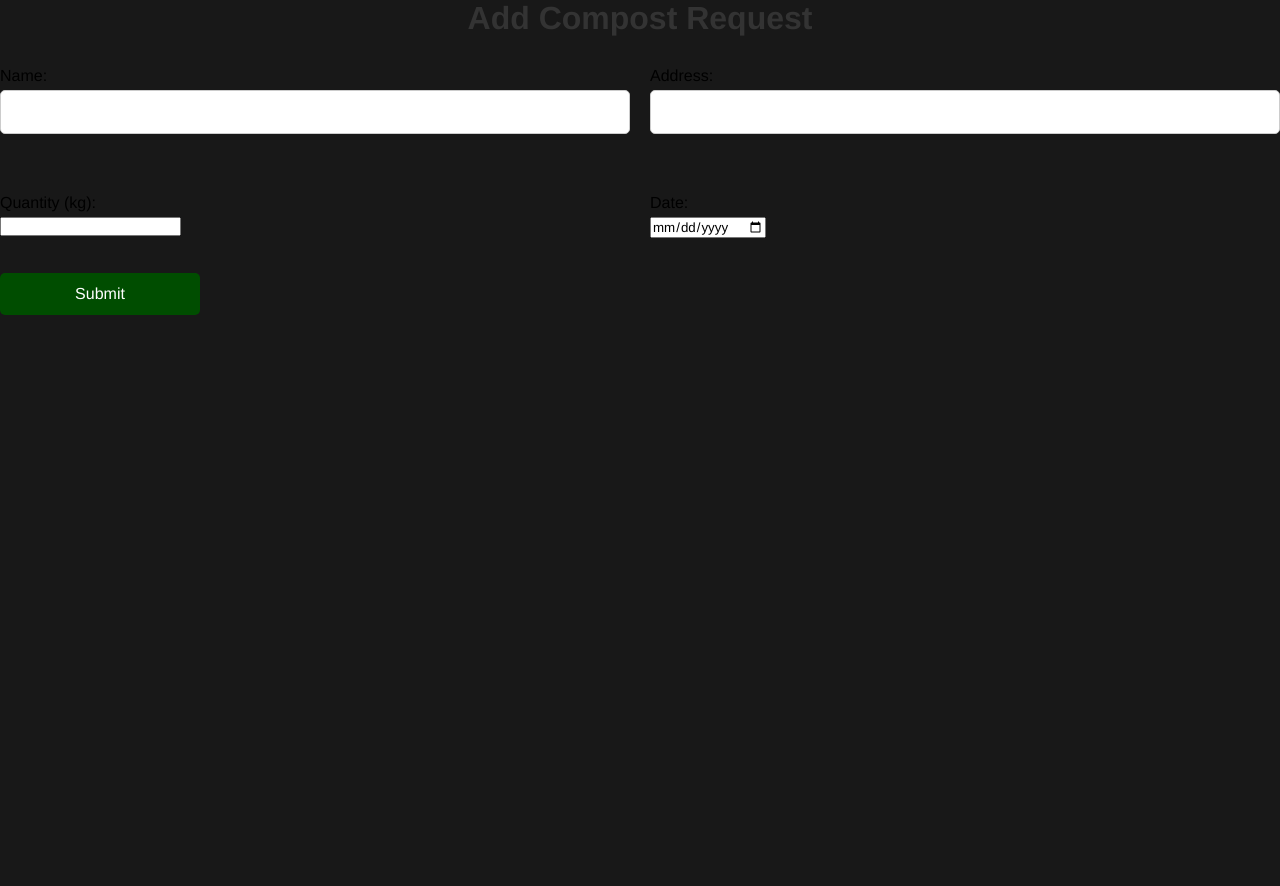
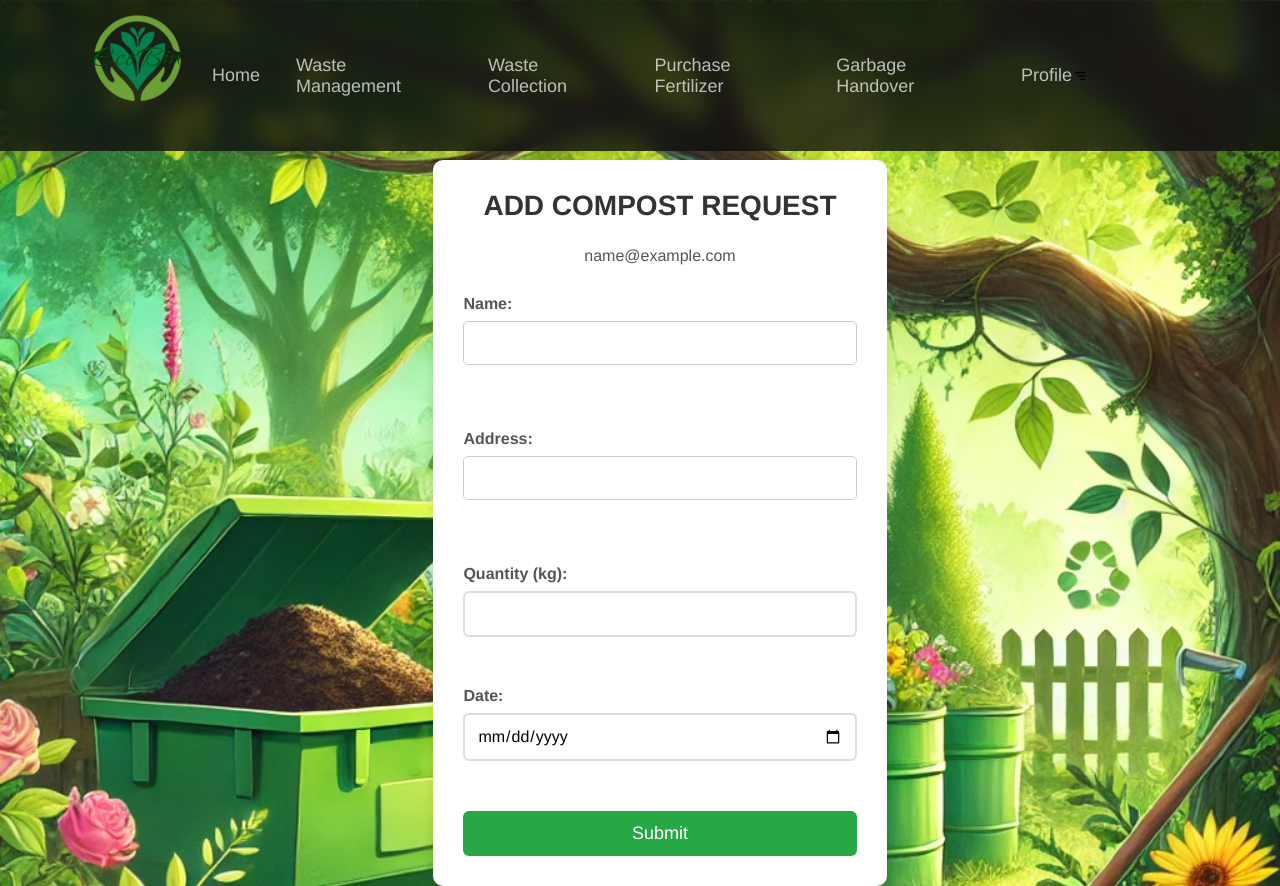
Before and after one commit to nuwani-sithara/EcoBin, a React (Create React App) app in the folder frontend/: page /addCompostRequest in a window 1280 px wide. Before the commit the page ends 800 px from the top, so only its background shows below. Built offline with nearby package versions, Linux system fonts and the light colour scheme; no server answers; sample sign-in values are in the browser's storage.

Commit message:
aded component

```diff
--- a/frontend/src/App.js
+++ b/frontend/src/App.js
@@ -81,7 +81,7 @@ function App() {
   const totalWeight = selectedItems.reduce((acc, item) => acc + item.weight, 0);
   const totalPrice = selectedItems.reduce((acc, item) => acc + item.total, 0);
 
-  console.log(userEmail)
+  console.log(localStorage.getItem('userEmail'));
 
   return (
     <NotificationProvider>
--- a/frontend/src/components/Header.js
+++ b/frontend/src/components/Header.js
@@ -19,7 +19,7 @@ function Header() {
                     <li><Link to="/UserHome">Home</Link></li>
                     <li><Link to="">Waste Management</Link></li>
                     <li><Link to="/addschedule">Waste Collection</Link></li>
-                    <li><Link to="">Purchase Fertilizer</Link></li>
+                    <li><Link to="/addCompostRequest">Purchase Fertilizer</Link></li>
                     <li><Link to="">Garbage Handover</Link></li>
                     <li><Link to="">Profile</Link></li>
                 </ul>
--- a/frontend/src/components/styles/AddCompostRequest.css
+++ b/frontend/src/components/styles/AddCompostRequest.css
@@ -1,55 +1,107 @@
-/* AddCompostRequest.css */
-bg{
-    background-color: #f9f9f9;
+body {
+    background-image: url('./../../Assets/bg1.png');
+    background-repeat: no-repeat;
+    background-size: cover;
+    font-family: 'Arial', sans-serif;
+    display: flex;
+    justify-content: center;
+    align-items: flex-start; /* Change to flex-start to allow space for top margin */
+    height: 100vh;
+    margin: 0;
+    padding-top: 20vh; /* Add padding to push content down */
 }
-.container {
+
+.compost-request-container {
+    background-color: #ffffff;
+    border-radius: 10px;
+    box-shadow: 0px 4px 12px rgba(0, 0, 0, 0.1);
+    max-width: 500px;
+    width: 100%;
+    padding: 30px;
+    margin: 0 20px;
+}
+
+h2 {
+    font-size: 28px;
+    color: #333;
+    text-align: center;
+    margin-bottom: 25px;
+    font-weight: 700;
+    text-transform: uppercase;
+}
+
+p {
+    text-align: center;
+    color: #555;
+    margin-bottom: 20px;
+}
+
+.compost-request-form {
     display: flex;
     flex-direction: column;
-    align-items: center;
-    padding: 20px;
-    background-color: #f9f9f9;
-    border-radius: 8px;
-    box-shadow: 0 2px 4px rgba(0, 0, 0, 0.1);
-    max-width: 600px;
-    margin: 0 auto;
 }
 
-.h1 {
-    font-size: 24px;
+.form-group {
     margin-bottom: 20px;
-    color: #ffffff;
-}
-.form-group {
-    width: 100%;
-    margin-bottom: 15px;
 }
 
-.label {
+label {
+    font-size: 16px;
+    color: #555;
+    margin-bottom: 8px;
     display: block;
-    font-size: 14px;
-    margin-bottom: 5px;
-    color: #fbf8f8;
+    font-weight: 600;
 }
 
-.input {
+input {
     width: 100%;
-    padding: 10px;
+    padding: 12px;
     font-size: 16px;
-    border: 1px solid #ccc;
-    border-radius: 4px;
+    border: 2px solid #ddd;
+    border-radius: 6px;
+    transition: border-color 0.3s ease;
 }
 
-.button {
-    padding: 10px 20px;
-    font-size: 16px;
+input:focus {
+    border-color: #28a745;
+    outline: none;
+}
+
+button.submit-button {
+    width: 100%;
+    padding: 12px;
+    font-size: 18px;
     color: #fff;
     background-color: #28a745;
     border: none;
-    border-radius: 4px;
+    border-radius: 6px;
     cursor: pointer;
     transition: background-color 0.3s ease;
+    margin-top: 10px;
 }
 
-.button:hover {
+button.submit-button:hover {
     background-color: #218838;
 }
+
+button.submit-button:active {
+    background-color: #1e7e34;
+}
+
+.compost-request-container form {
+    width: 100%;
+}
+
+@media (max-width: 700px) {
+    .compost-request-container {
+        padding: 20px;
+    }
+
+    h2 {
+        font-size: 24px;
+    }
+
+    button.submit-button {
+        font-size: 16px;
+    }
+}
--- a/frontend/src/components/user/AddCompostRequest.js
+++ b/frontend/src/components/user/AddCompostRequest.js
@@ -1,5 +1,6 @@
 import React, { useState } from 'react';
 import './../styles/AddCompostRequest.css';
+import Header from '../Header';
 
 // /c:/Users/Amith/Desktop/CSSE Project/EcoBin/frontend/src/components/user/AddCompostRequest.js
 
@@ -29,9 +30,9 @@ const AddCompostRequest = () => {
     };
 
     return (
-        <div className="compost-request-container">
+        <><div className="compost-request-container"><Header/>
             <h2>Add Compost Request</h2>
-            <p value={userEmail}></p>
+            <p>{userEmail}</p>
             <form onSubmit={handleSubmit} className="compost-request-form">
                 <div className="form-group">
                     <label htmlFor="name">Name:</label>
@@ -41,8 +42,7 @@ const AddCompostRequest = () => {
                         name="name"
                         value={formData.name}
                         onChange={handleChange}
-                        required
-                    />
+                        required />
                 </div>
                 <div className="form-group">
                     <label htmlFor="address">Address:</label>
@@ -52,8 +52,7 @@ const AddCompostRequest = () => {
                         name="address"
                         value={formData.address}
                         onChange={handleChange}
-                        required
-                    />
+                        required />
                 </div>
                 <div className="form-group">
                     <label htmlFor="quantity">Quantity (kg):</label>
@@ -63,8 +62,7 @@ const AddCompostRequest = () => {
                         name="quantity"
                         value={formData.quantity}
                         onChange={handleChange}
-                        required
-                    />
+                        required />
                 </div>
                 <div className="form-group">
                     <label htmlFor="date">Date:</label>
@@ -74,12 +72,12 @@ const AddCompostRequest = () => {
                         name="date"
                         value={formData.date}
                         onChange={handleChange}
-                        required
-                    />
+                        required />
                 </div>
                 <button type="submit" className="submit-button">Submit</button>
             </form>
-        </div>
+        </div></>
+
     );
 };
 
--- a/frontend/src/pages/Login.js
+++ b/frontend/src/pages/Login.js
@@ -29,7 +29,8 @@ const Login = () => {
       // Navigate based on user type
       if (userType === 'admin') {
         navigate('/adminhome'); // Navigate to admin home if user is an admin
-      } else {
+            } else {
+        localStorage.setItem('userEmail', email); // Save the user email to local storage
         navigate('/UserHome'); // Navigate to user home otherwise
       }
     } catch (err) {
```
Also changed, not shown: frontend/src/Assets/bg1.png (added).
